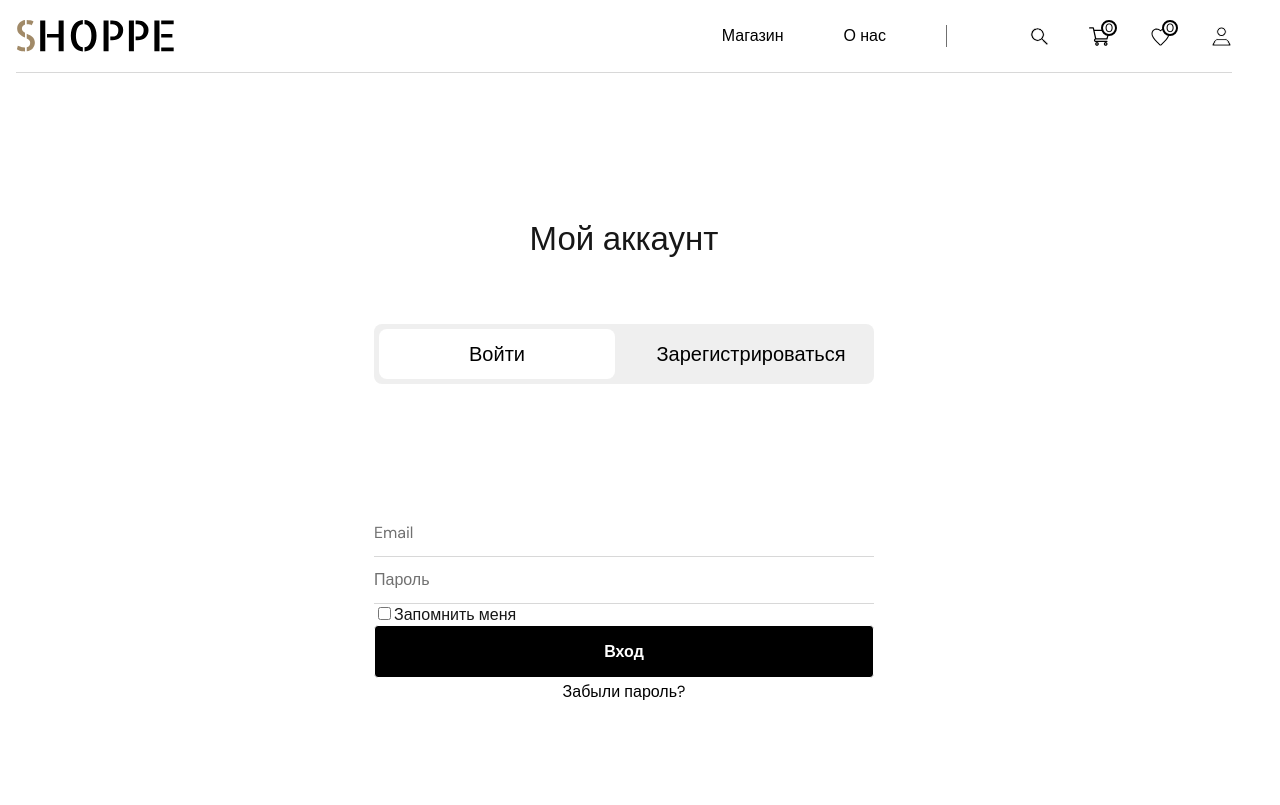
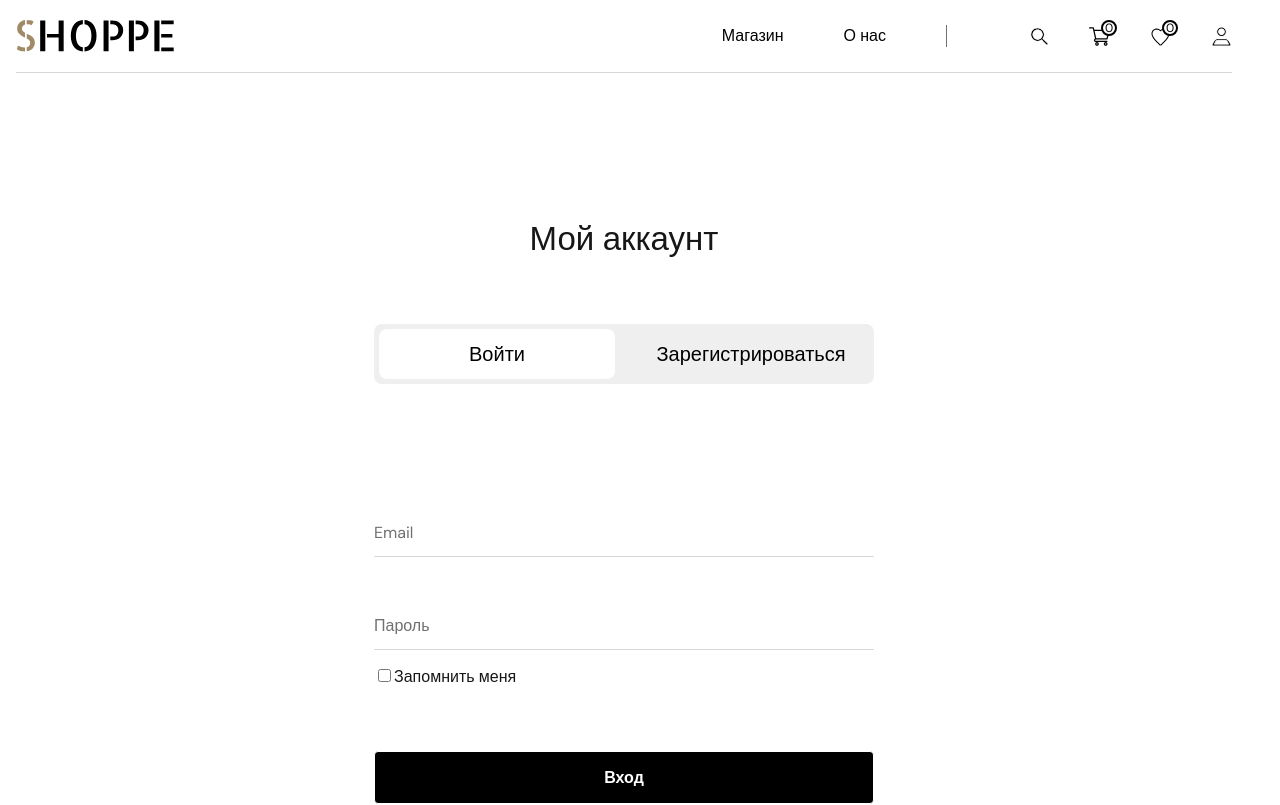
Before and after one commit to ministrov/shoppe-ecommerce-next, a Next.js app: page /auth/login in a window 1280 px wide. Shown: the top 805 px of the page. Built offline with nearby package versions, Linux system fonts and the light colour scheme.

Commit message:
feat: end up creating a markup and basic styles for login page and form

```diff
--- a/app/auth/login/page.module.css
+++ b/app/auth/login/page.module.css
@@ -10,10 +10,32 @@
   flex-direction: column;
 }
 
+.fieldset {
+  display: inline-block;
+  margin: 0;
+  margin-bottom: 16px;
+  padding: 0;
+  border: none;
+}
+
 .fields {
   display: flex;
   flex-direction: column;
   gap: 46px;
+}
+
+.checkboxGroup {
+  margin-bottom: 64px;
+}
+
+.checkbox {
+  font-size: 16px;
+  line-height: 27px;
+  color: var(--black);
+}
+
+.enterBtn {
+  margin-bottom: 16px;
 }
 
 .forgotPassword {
--- a/app/auth/login/page.tsx
+++ b/app/auth/login/page.tsx
@@ -7,38 +7,76 @@ import { Button } from '@/components/button/Button';
 import { Tabs } from '@/components/tabs/Tabs';
 import { tabs } from '@/interfaces/tabs.interface';
 import styles from './page.module.css';
+// import { style } from 'framer-motion/client';
 
 export default function Login() {
   const pathname = usePathname();
 
   return (
-    <div className={styles.login}>
+    <main className={styles.login}>
       <h1>Мой аккаунт</h1>
 
       <Tabs tabs={tabs} pathname={pathname} />
 
-      <form method="post" action="" className={styles.form}>
-        <div className={styles.fiels}>
-          <InputField variant="gray" placeholder="Email" />
+      <form
+        method="post"
+        action=""
+        className={styles.form}
+        aria-labelledby="form-heading"
+        noValidate
+      >
+        <h2 id="form-heading" className="visually-hidden">
+          Форма регистрации
+        </h2>
+
+        <fieldset className={styles.fieldset}>
+          <legend className="visually-hidden">Данные для регистрации</legend>
+
+          <div className={styles.fields}>
+            <InputField
+              type="email"
+              variant="gray"
+              placeholder="Email"
+              name="email"
+              id="email"
+              required
+              aria-required="true"
+              autoComplete="email"
+            />
             <InputField
               type="password"
               variant="gray"
               placeholder="Пароль"
-          // autoComplete="off"
+              name="password"
+              id="password"
+              required
+              aria-required="true"
+              autoComplete="new-password"
+              minLength={8}
             />
           </div>
+        </fieldset>
 
-        <label htmlFor="rememberMe">
-          <input type="checkbox" id="rememberMe" />
+        <div className={styles.checkboxGroup}>
+          <input
+            type="checkbox"
+            id="rememberMe"
+            name="rememberMe"
+            required
+            aria-required="true"
+            className={styles.checkbox}
+          />
+          <label htmlFor="agreeTerms" className={styles.checkboxLabel}>
             Запомнить меня
           </label>
+        </div>
 
-        <Button color="primary">
+        <Button color="primary" type='submit' className={styles.enterBtn}>
           Вход
         </Button>
 
         <Link href={'/'} className={styles.forgotPassword}>Забыли пароль?</Link>
       </form>
-    </div>
+    </main>
   );
 }
--- a/app/auth/register/page.module.css
+++ b/app/auth/register/page.module.css
@@ -6,6 +6,14 @@
   border-radius: 8px;
 }
 
+.fieldset {
+  display: inline-block;
+  margin: 0;
+  margin-bottom: 16px;
+  padding: 0;
+  border: none;
+}
+
 .forgotPassword {
   font-size: 16px;
   line-height: 27px;
```
Also changed, not shown: app/auth/register/page.tsx (+40 -9 lines). Lines whose indentation alone changed are shown as unchanged.
